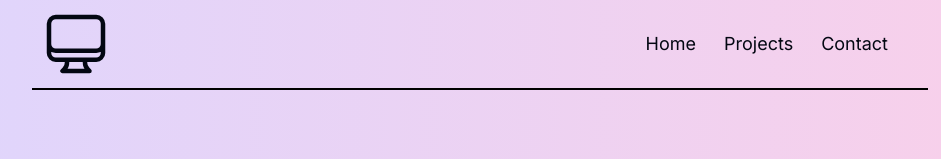
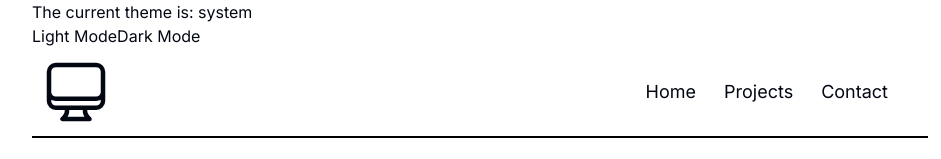
Before and after one commit to atorrez007/updated-portfolio, a Next.js app: page /about in a window 1280 px wide. Shown: the top 159 px of the page, without its empty margins (160-1101 px from the left). Built offline with nearby package versions, Linux system fonts and the light colour scheme.

Commit message:
added darktheme to project. Still needs config with gradient background

```diff
--- a/package.json
+++ b/package.json
@@ -11,6 +11,7 @@
   "dependencies": {
     "framer-motion": "^10.16.4",
     "next": "14.0.1",
+    "next-themes": "^0.2.1",
     "react": "^18",
     "react-dom": "^18",
     "react-icons": "^4.11.0",
--- /dev/null
+++ b/src/app/ThemeSwitcher.tsx
@@ -0,0 +1,27 @@
+"use client";
+import { useState, useEffect } from "react";
+import { useTheme } from "next-themes";
+
+function ThemeSwitcher({ children }: any) {
+  const [mounted, setMounted] = useState<boolean>(false);
+  const { theme, setTheme } = useTheme();
+
+  useEffect(() => {
+    setMounted(true);
+  }, []);
+
+  if (!mounted) {
+    return <>{children}</>;
+  }
+  return (
+    <div>
+      The current theme is: {theme}
+      <div>
+        <button onClick={() => setTheme("light")}>Light Mode</button>
+        <button onClick={() => setTheme("dark")}>Dark Mode</button>
+      </div>
+    </div>
+  );
+}
+
+export default ThemeSwitcher;
--- a/src/app/components/header.tsx
+++ b/src/app/components/header.tsx
@@ -82,7 +82,7 @@ function Header() {
             <button
               type="button"
               onClick={handleMenu}
-              className="items-center border-black border-[2px] p-2 transition-all duration-400 hover:bg-gray-700 hover:text-white"
+              className="items-center dark:border-white border-black border-[2px] p-2 transition-all duration-400 hover:bg-gray-700 hover:text-white"
             >
               {open ? <TfiClose /> : <RxHamburgerMenu />}
             </button>
--- a/src/app/components/intro.tsx
+++ b/src/app/components/intro.tsx
@@ -21,7 +21,7 @@ export default function Intro() {
               Hey, I&apos;m Armando.
             </h1>
           </div>
-          <h1 className="my-3 text-lg text-center md:text-left pr-6">
+          <h1 className="my-3  text-lg text-center md:text-left pr-6">
             I&apos;m a software developer located in the sunny, SoCal area.
             I&apos;m currently building full-stack web and mobile applications.
           </h1>
--- a/src/app/globals.css
+++ b/src/app/globals.css
@@ -1,7 +1,7 @@
 @tailwind base;
 @tailwind components;
 @tailwind utilities;
-
+/*
 :root {
   --foreground-rgb: 0, 0, 0;
   --background-start-rgb: 214, 219, 220;
@@ -24,4 +24,4 @@ body {
       rgb(var(--background-end-rgb))
     )
     rgb(var(--background-start-rgb));
-}
+} */
--- a/src/app/layout.tsx
+++ b/src/app/layout.tsx
@@ -2,8 +2,8 @@ import type { Metadata } from "next";
 import { Inter } from "next/font/google";
 import "./globals.css";
 import Header from "./components/header";
-import Footer from "./components/footer";
-import Social from "./components/social";
+import Providers from "../app/providers";
+import ThemeSwitcher from "../app/ThemeSwitcher";
 
 const inter = Inter({ subsets: ["latin"] });
 
@@ -11,7 +11,7 @@ export const metadata: Metadata = {
   title: "Atorrez007 | Professional Portfolio",
   description: "Armando is a full-stack developer",
 };
-
+// bg-gradient-to-r from-violet-200 to-pink-200
 export default function RootLayout({
   children,
 }: {
@@ -20,10 +20,13 @@ export default function RootLayout({
   return (
     <html lang="en">
       <body
-        className={`${inter.className} bg-gradient-to-r from-violet-200 to-pink-200 text-gray-950 relative min-h-screen container max-w-4xl mx-auto`}
+        className={`${inter.className} dark:text-white dark:bg-black  text-gray-950 relative min-h-screen container max-w-4xl mx-auto`}
       >
-        <Header />
-        {children}
+        <Providers>
+          <ThemeSwitcher />
+          <Header />
+          {children}
+        </Providers>
       </body>
     </html>
   );
--- /dev/null
+++ b/src/app/providers.tsx
@@ -0,0 +1,6 @@
+"use client";
+import { ThemeProvider } from "next-themes";
+
+export default function Providers({ children }: any) {
+  return <ThemeProvider attribute="class">{children}</ThemeProvider>;
+}
--- a/tailwind.config.ts
+++ b/tailwind.config.ts
@@ -23,6 +23,8 @@ const config: Config = {
       },
     },
   },
+
   plugins: [],
+  darkMode: "class",
 };
 export default config;
```
Also changed, not shown: 1 other file (tests, documents, lock files or other folders).
